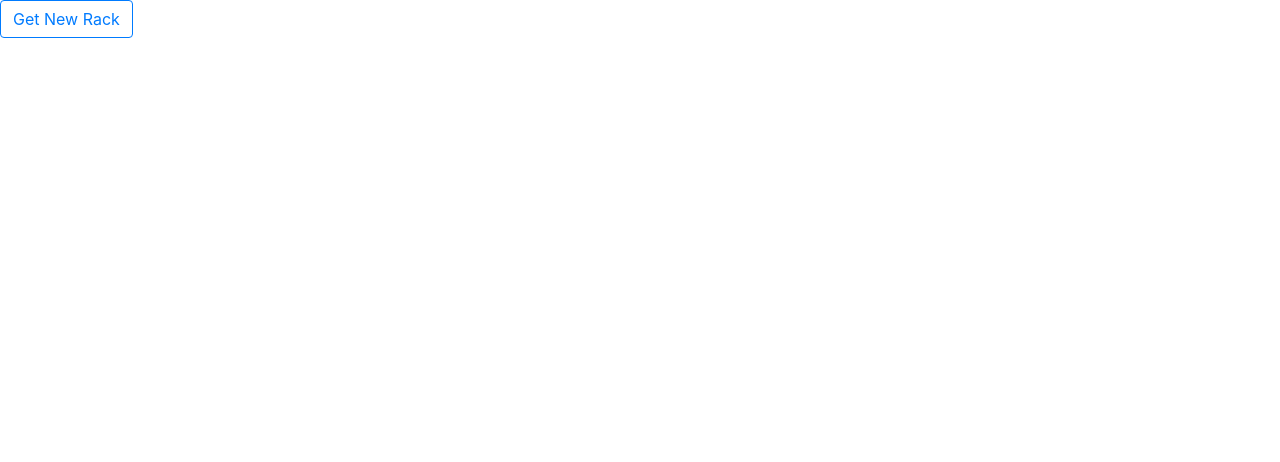
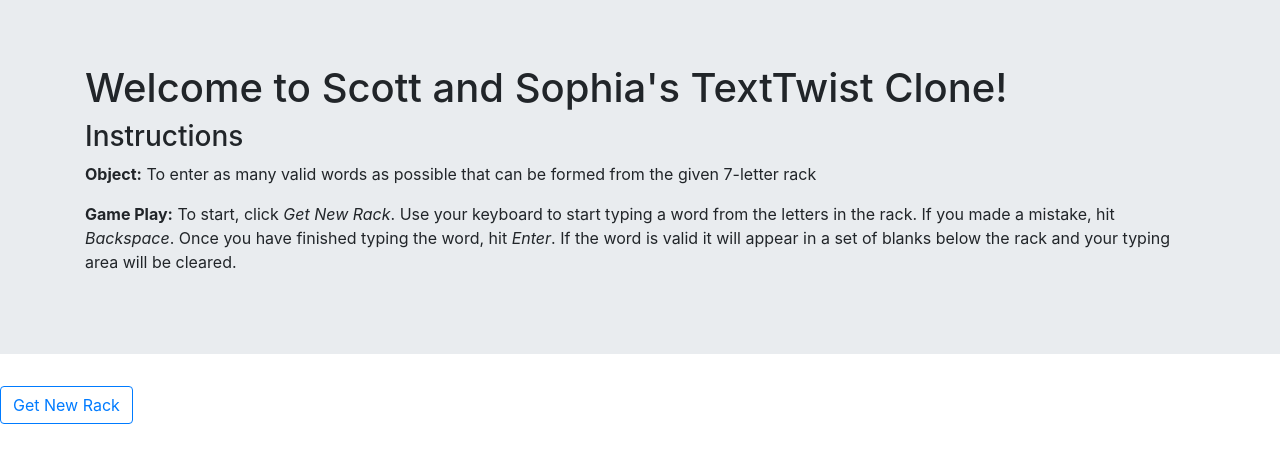
Before and after one commit to scottbenton/TextTwist-UI, a React (Create React App) app: page / in a window 1280 px wide. Shown: the top 462 px of the page. Built offline with nearby package versions, Linux system fonts and the light colour scheme.

Commit message:
made instructions

```diff
--- /dev/null
+++ b/src/Components/Instructions.jsx
@@ -0,0 +1,22 @@
+import React from 'react';
+import { Container, Row, Col } from 'react-bootstrap';
+import Jumbotron from 'react-bootstrap/Jumbotron';
+
+
+export default function Instructions() {
+    return (
+        <Jumbotron fluid>
+            <Container>
+                <h1>Welcome to Scott and Sophia's TextTwist Clone!</h1>
+                <h3>Instructions</h3>
+                <p>
+
+                    <strong>Object:</strong> To enter as many valid words as possible that can be formed from the given 7-letter rack
+                </p>
+                <p>
+                    <strong>Game Play:</strong> To start, click <i>Get New Rack</i>. Use your keyboard to start typing a word from the letters in the rack. If you made a mistake, hit <i>Backspace</i>. Once you have finished typing the word, hit <i>Enter</i>. If the word is valid it will appear in a set of blanks below the rack and your typing area will be cleared.
+                </p>
+            </Container>
+        </Jumbotron>
+    );
+}
--- a/src/Components/MainPage.jsx
+++ b/src/Components/MainPage.jsx
@@ -2,6 +2,7 @@ import React from 'react';
 import UserInput from './UserInput';
 import RequestButton from './RequestButton';
 import RemainingWords from './RemainingWords';
+import Instructions from './Instructions';
 
 
 export default function MainPage(props) {
@@ -10,6 +11,7 @@ export default function MainPage(props) {
 
     return (
         <>
+            {rack.length === 0 && <Instructions />}
             <RequestButton setWords={setWords} setRack={setRack} />
             <UserInput
                 words={words}
```
